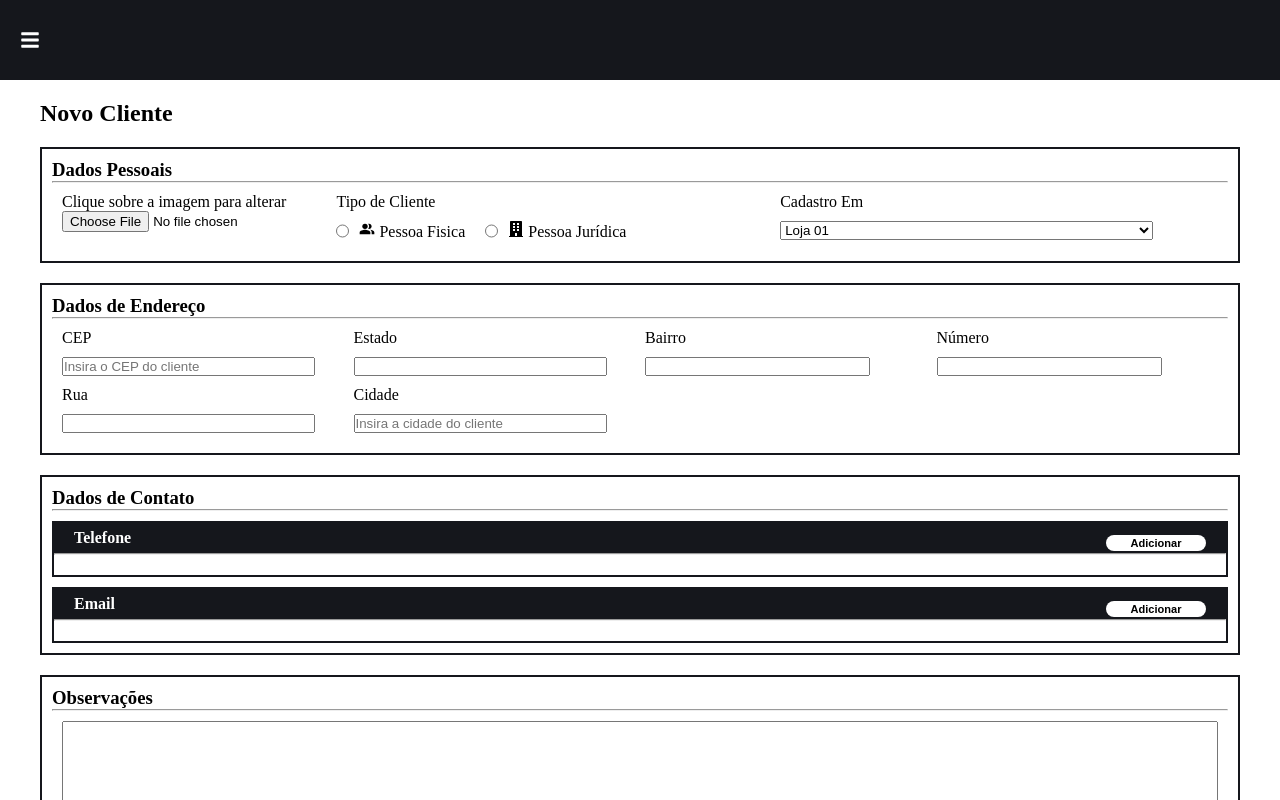
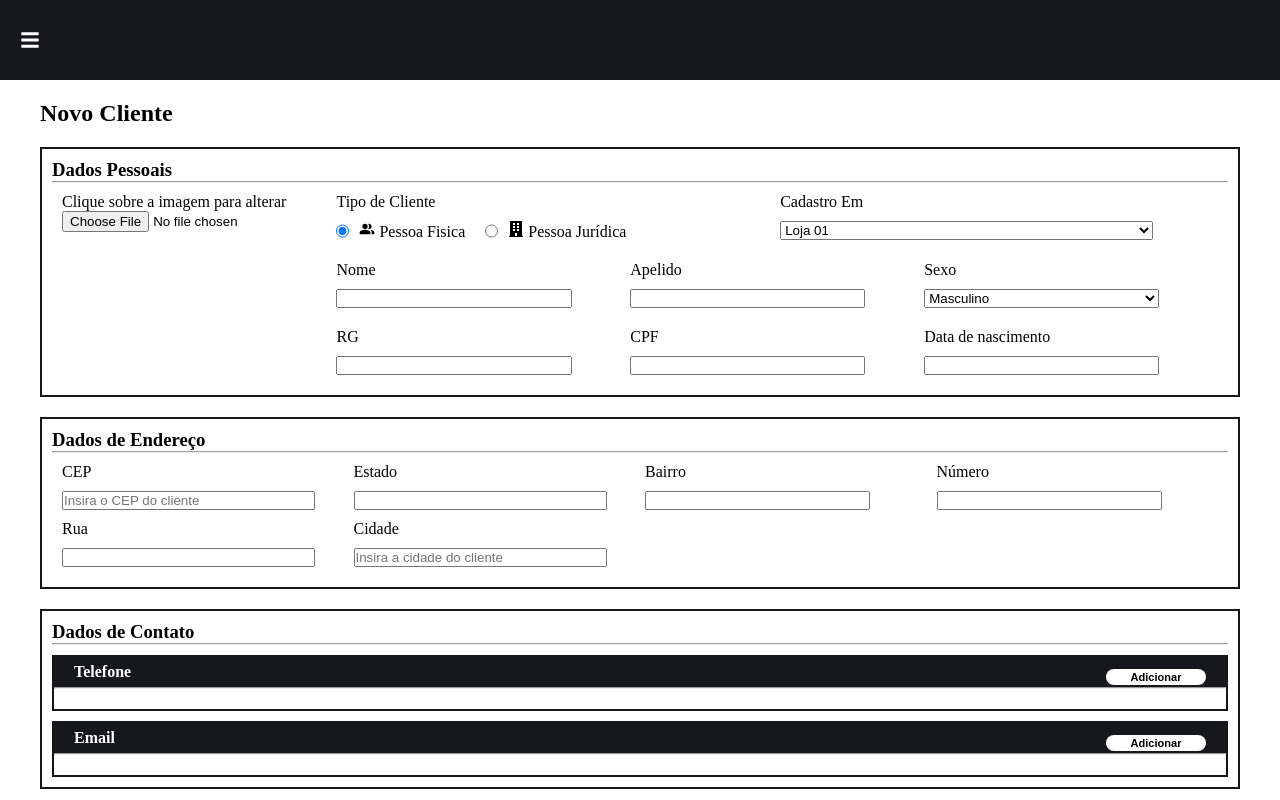
Before and after one commit to slicedcheese1/OticaCrud, a React (Vite) app: page /Sistema/ClienteCadastro in a window 1280 px wide. Shown: the top 800 px of the page. Built offline with nearby package versions, Linux system fonts and the light colour scheme.

Commit message:
json pronto

```diff
--- /dev/null
+++ b/src/Componentes/Clientes/ClienteRegistro/CardContatoEmailClienteRegistro.jsx
@@ -0,0 +1,40 @@
+import React from 'react'
+
+import './CardContatoClienteRegistro.css'
+import { useState } from 'react'
+
+import ClienteContext from '../../../Pages/Clientes/ClinteContext'
+
+const CardContatoEmailClienteRegistro = () => {
+
+  const [email, setEmail] = useState("")
+
+  const {
+    emails , setEmails,
+   } = React.useContext(ClienteContext);
+
+  return (
+        <>
+    <div className="cardTel" id="form-contato" method="post">
+      <div className="num-box">
+        <label for="email">Email</label>
+        <input type="text" name="email"  value={email} onChange={(e) => {
+          setEmail(e.target.value)
+          } } />
+        <button onClick={ (e) => {
+          e.preventDefault()
+          setEmails([...emails, email])}
+          }>Salvar</button>
+      </div>
+      <div className="preferences">
+        <div className="preferences-1">
+          <input type="checkbox" name="numero-principal"  />
+          <label for="numero-principal">Principal</label>
+        </div>
+      </div>
+    </div>
+      </>
+  )
+}
+
+export default CardContatoEmailClienteRegistro
--- a/src/Componentes/Clientes/ClienteRegistro/CardContatoClienteRegistro.jsx
+++ b/src/Componentes/Clientes/ClienteRegistro/CardContatoTelefoneClienteRegistro.jsx
@@ -1,18 +1,16 @@
 import React from 'react'
 
 import './CardContatoClienteRegistro.css'
-import ReactInputMask from 'react-input-mask'
+import { useState } from 'react'
 
 import ClienteContext from '../../../Pages/Clientes/ClinteContext'
 
-const CardContatoClienteRegistro = (isTelCard) => {
+const CardContatoTelefoneClienteRegistro = () => {
 
   const [telefone, setTelefone] = useState("")
-  const [email, setEmail] = useState("")
 
   const {
-    emails ,adicionarEmail,
-    telefones, adicionarTelefone,
+    telefones, setTelefones,
     habilitarSms, setHabilitarSms,
     habilitarWhatsapp, setHabilitarWhatsapp,
    } = React.useContext(ClienteContext);
@@ -21,33 +19,21 @@ const CardContatoClienteRegistro = (isTelCard) => {
         <>
     <div className="cardTel" id="form-contato" method="post">
       <div className="num-box">
-        {isTelCard && (
-          <>
-            <label for="telefone">Número</label>
-            <input mask={"(99) 99999-9999"} type="tel" name="telefone" id="telefone" value={telefone} onChange={(e) => {
-              adicionarTelefone(e.target.value)
-              setTelefone(e.target.value)
+        <label for="telefone">Número</label>
+        <input mask={"(99) 99999-9999"} type="tel" name="telefone" id="telefone" value={telefone} onChange={(e) => {
+          setTelefone(e.target.value)
+        }} />
+        <button onClick={ (e) => {
+          e.preventDefault()
+          setTelefones([...telefones, telefone])}
+          }>Salvar</button>
 
-            }} />
-          </>
-        )}
-        {isTelCard === false && (
-          <>
-            <label for="email">Email</label>
-            <input type="text" name="email"  value={email} onChange={(e) => {
-              adicionarEmail(e.target.value)
-              setEmail(e.target.value)
-              } } />
-          </>
-        )}
       </div>
       <div className="preferences">
         <div className="preferences-1">
           <input type="checkbox" name="numero-principal"  />
           <label for="numero-principal">Principal</label>
         </div>
-
-        {isTelCard  &&
         <div>
           <div className="preferences-1">
             <input type="checkbox" name="numero-principal" onClick= {() => {setHabilitarSms}} />
@@ -58,11 +44,10 @@ const CardContatoClienteRegistro = (isTelCard) => {
             <label htmlFor="envio-wpp">Habilitar envio de WhatsApp</label>
           </div>
         </div>
-        }
       </div>
     </div>
       </>
   )
 }
 
-export default CardContatoClienteRegistro
+export default CardContatoTelefoneClienteRegistro
--- a/src/Componentes/Clientes/ClienteRegistro/DadosContatoClienteRegistro.jsx
+++ b/src/Componentes/Clientes/ClienteRegistro/DadosContatoClienteRegistro.jsx
@@ -2,20 +2,22 @@ import React from 'react'
 import {useState} from 'react'
 
 import './DadosContatoClienteRegistro.css'
-import CardContatoClienteRegistro from './CardContatoClienteRegistro'
+import CardContatoTelefoneClienteRegistro from './CardContatoTelefoneClienteRegistro'
+import CardContatoEmailClienteRegistro from './CardContatoEmailClienteRegistro'
 
 const DadosContatoClienteRegistro = () => {
 
   const [cardTel, setCardTel] = useState([])
   const [cardEmail, setCardEmail] = useState([])
 
-
   const addTel = (event) => {
-    setCardTel([...cardTel, <CardContatoClienteRegistro isTelCard= {true} />]);
+    event.preventDefault()
+    setCardTel([...cardTel, <CardContatoTelefoneClienteRegistro/>]);
   };
 
   const addEmail = (event) => {
-    setCardEmail([...cardEmail, <CardContatoClienteRegistro isTelCard = {false} />]);
+    event.preventDefault()
+    setCardEmail([...cardEmail, <CardContatoEmailClienteRegistro />]);
   };
 
   return (
--- a/src/Componentes/Clientes/ClienteRegistro/DadosEndereçoClienteRegistro.jsx
+++ b/src/Componentes/Clientes/ClienteRegistro/DadosEndereçoClienteRegistro.jsx
@@ -43,13 +43,14 @@ function DadosEndereçoClienteRegistro() {
         <div id="form-endereco" className='formBox' method="post">
           <div className="gp1">
             <div className="gp1-1">
-              <label for="cep">CEP</label>
+              <label htmlFor="cep">CEP</label>
               <ReactInputMask mask="99999-999"
                 type="text"
                 placeholder="Insira o CEP do cliente"
                 onBlur={checkCEP}
                 name="cep"
                 value={cep}
+                onChange={(e) => {setCep(e.target.value)}}
               />
             </div>
 
@@ -62,7 +63,7 @@ function DadosEndereçoClienteRegistro() {
                 {...register("estado")}
                 name="estado"
                 value={estado}
-
+                onChange={(e) => {setEstado(e.target.value)}}
               />
             </div>
 
@@ -74,7 +75,7 @@ function DadosEndereçoClienteRegistro() {
                 {...register("rua")}
                 name="rua"
                 value={rua}
-
+                onChange={(e) => {setRua(e.target.value)}}
               />
             </div>
 
@@ -86,7 +87,7 @@ function DadosEndereçoClienteRegistro() {
                 {...register("cidade")}
                 name="cidade"
                 value={cidade}
-
+                onChange={(e) => {setCidade(e.target.value)}}
               />
             </div>
 
@@ -101,7 +102,7 @@ function DadosEndereçoClienteRegistro() {
                 {...register("bairro")}
                 name="bairro"
                 value={bairro}
-
+                onChange={(e) => {setBairro(e.target.value)}}
               />
             </div>
 
@@ -113,6 +114,7 @@ function DadosEndereçoClienteRegistro() {
                 {...register("numero")}
                 name="numero"
                 value = {numeroCasa}
+                onChange={(e) => {setCasa(e.target.value)}}
               />
             </div>
 
--- a/src/Componentes/Clientes/ClienteRegistro/DadosObservacoesClienteRegistro.jsx
+++ b/src/Componentes/Clientes/ClienteRegistro/DadosObservacoesClienteRegistro.jsx
@@ -1,6 +1,5 @@
 import React from 'react'
 import './DadosPessoaisClienteRegistro.css'
-import ClienteContext from '../../../Pages/Clientes/ClinteContext';
 
 const DadosObservacoesClienteRegistro = () => {
   return (
--- a/src/Pages/Clientes/ClienteCadastro.jsx
+++ b/src/Pages/Clientes/ClienteCadastro.jsx
@@ -9,10 +9,32 @@ import DadosObservacoesClienteRegistro from "../../Componentes/Clientes/ClienteR
 import DadosPessoaisClienteRegistro from "../../Componentes/Clientes/ClienteRegistro/DadosPessoaisClienteRegistro"
 import './ClienteCadastro.css'
 
+function gerarJsonDoFormulario(dadosFormulario) {
+  return {
+    tipoCliente: dadosFormulario.tipoCliente,
+    lojaCadastro: dadosFormulario.lojaCadastro,
+    cep: dadosFormulario.cep,
+    cidade: dadosFormulario.cidade,
+    estado: dadosFormulario.estado,
+    rua: dadosFormulario.rua,
+    numeroCasa: dadosFormulario.numeroCasa,
+    bairro: dadosFormulario.bairro,
+    numerosTelefone: dadosFormulario.telefones,
+    emails: dadosFormulario.emails,
+    habilitarSms: dadosFormulario.habilitarSms,
+    habilitarWhatsapp: dadosFormulario.habilitarWhatsapp,
+    cpf: dadosFormulario.cpf,
+    nome: dadosFormulario.nome,
+    rg: dadosFormulario.rg,
+    dataNascimento: dadosFormulario.nascimento, // Formate a data de nascimento
+    sexo: dadosFormulario.sexo,
+  };
+}
+
 
 function ClienteCadastro() {
 
-  const [tipoCliente, setTipoCliente] = useState("")
+  const [tipoCliente, setTipoCliente] = useState("pf")
   const [lojaCadastro, setLojaCadastro] = useState("")
   const [cep, setCep] = useState("")
   const [cidade, setCidade] = useState("")
@@ -20,8 +42,8 @@ function ClienteCadastro() {
   const [rua, setRua] = useState("")
   const [numeroCasa, setCasa] = useState("")
   const [bairro, setBairro] = useState("")
-  const [telefones, setTelefone] = useState([])
-  const [emails, setEmail] = useState([])
+  const [telefones, setTelefones] = useState([])
+  const [emails, setEmails] = useState([])
   const [habilitarSms, setHabilitarSms] = useState(false)
   const [habilitarWhatsapp, setHabilitarWhatsapp] = useState(false)
   const [cpf, setCpf] = useState("")
@@ -38,33 +60,60 @@ function ClienteCadastro() {
     setEmail([...emails, email]);
   };
 
+  const handleSalvar = (e) => {
+    e.preventDefault()
+    const dadosFormulario = {
+      tipoCliente: tipoCliente,
+      lojaCadastro: lojaCadastro,
+      cep: cep,
+      cidade: cidade,
+      estado: estado,
+      rua: rua,
+      numeroCasa: numeroCasa,
+      bairro: bairro,
+      telefones: telefones,
+      emails: emails,
+      habilitarSms: habilitarSms,
+      habilitarWhatsapp: habilitarWhatsapp,
+      cpf: cpf,
+      nome: nome,
+      rg: rg,
+      nascimento: nascimento,
+      sexo: sexo,
+    };
+
+    const jsonDoFormulario = gerarJsonDoFormulario(dadosFormulario);
+    console.log(jsonDoFormulario); // Exiba o JSON no console
+  };
+
   return (
     <>
-      <ClienteContext.Provider value={{
-        tipoCliente, setTipoCliente,
-        lojaCadastro, setLojaCadastro,
-        cep, setCep,
-        cidade, setCidade,
-        estado, setEstado,
-        rua, setRua,
-        numeroCasa, setCasa,
-        bairro , setBairro,
-        emails ,adicionarEmail,
-        telefones, adicionarTelefone,
-        habilitarSms, setHabilitarSms,
-        habilitarWhatsapp, setHabilitarWhatsapp,
-        cpf, setCpf,
-        nome, setNome,
-        rg, setRg,
-        nascimento, setNascimento,
-        sexo, setSexo
+      <ClienteContext.Provider value=
+      {{
+        tipoCliente, setTipoCliente, //
+        lojaCadastro, setLojaCadastro, //
+        cep, setCep, //
+        cidade, setCidade, //
+        estado, setEstado, //
+        rua, setRua, //
+        numeroCasa, setCasa, //
+        bairro , setBairro,//
+        emails ,setEmails, //
+        telefones, setTelefones, //
+        habilitarSms, setHabilitarSms, //
+        habilitarWhatsapp, setHabilitarWhatsapp,//
+        cpf, setCpf, //
+        nome, setNome, //
+        rg, setRg, //
+        nascimento, setNascimento, //
+        sexo, setSexo//
       }}>
         <form className="container2" id='ClienteCadastroForm'>
             <DadosPessoaisClienteRegistro/>
             <DadosEndereçoClienteRegistro/>
             <DadosContatoClienteRegistro/>
             <DadosObservacoesClienteRegistro/>
-            <button type="submit">Salvar</button>
+            <button type="submit" onClick={handleSalvar} >Salvar</button>
         </form>
       </ClienteContext.Provider>
     </>
--- a/src/Pages/Clientes/ClinteContext.jsx
+++ b/src/Pages/Clientes/ClinteContext.jsx
@@ -11,8 +11,6 @@ const ClienteContext = React.createContext({
     bairro: "",
     numerosTelefone: [],
     emails:[],
-    adicionarTelefone: (tel) => {},
-    adicionarEmail: (tel) => {},
     habilitarSms:false,
     habilitarWhatsapp: false,
     cpf:  "",
--- a/src/main.jsx
+++ b/src/main.jsx
@@ -45,7 +45,7 @@ const router = createBrowserRouter([
         ]
       },
       {
-        path: '/Sistema/Login',
+        path: '/Login',
         element: <Login />
       },
 
```
